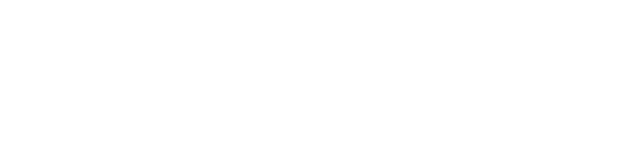
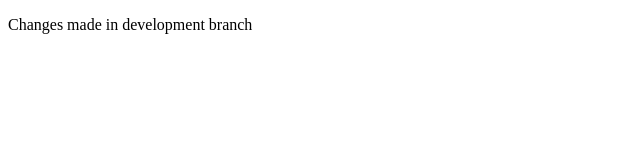
Before and after one commit to sid-tanwar/git-workshop, a plain HTML site: page index1.html in a window 1280 px wide. Shown: the whole page, without its empty margins (0-640 px from the left). Drawn offline with Linux system fonts and the light colour scheme.

Commit message:
Added a new line

```diff
--- a/index1.html
+++ b/index1.html
@@ -5,6 +5,7 @@
     <meta http-equiv="X-UA-Compatible" content="IE=edge">
     <meta name="viewport" content="width=device-width, initial-scale=1.0">
     <title>Git and Github Basics</title>
+    <p>Changes made in development branch</p>
 </head>
 <body>
 
```
Also changed, not shown: index2.html (+1 -0 lines).
